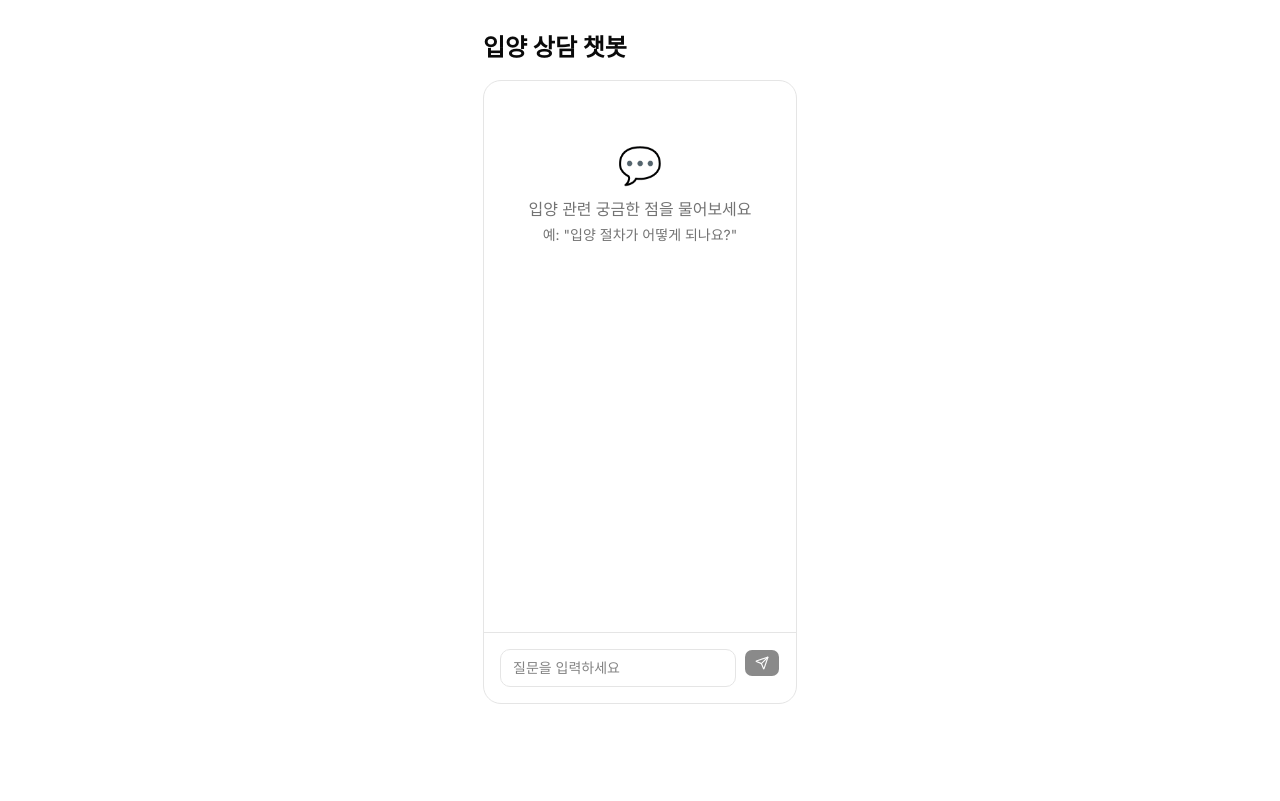
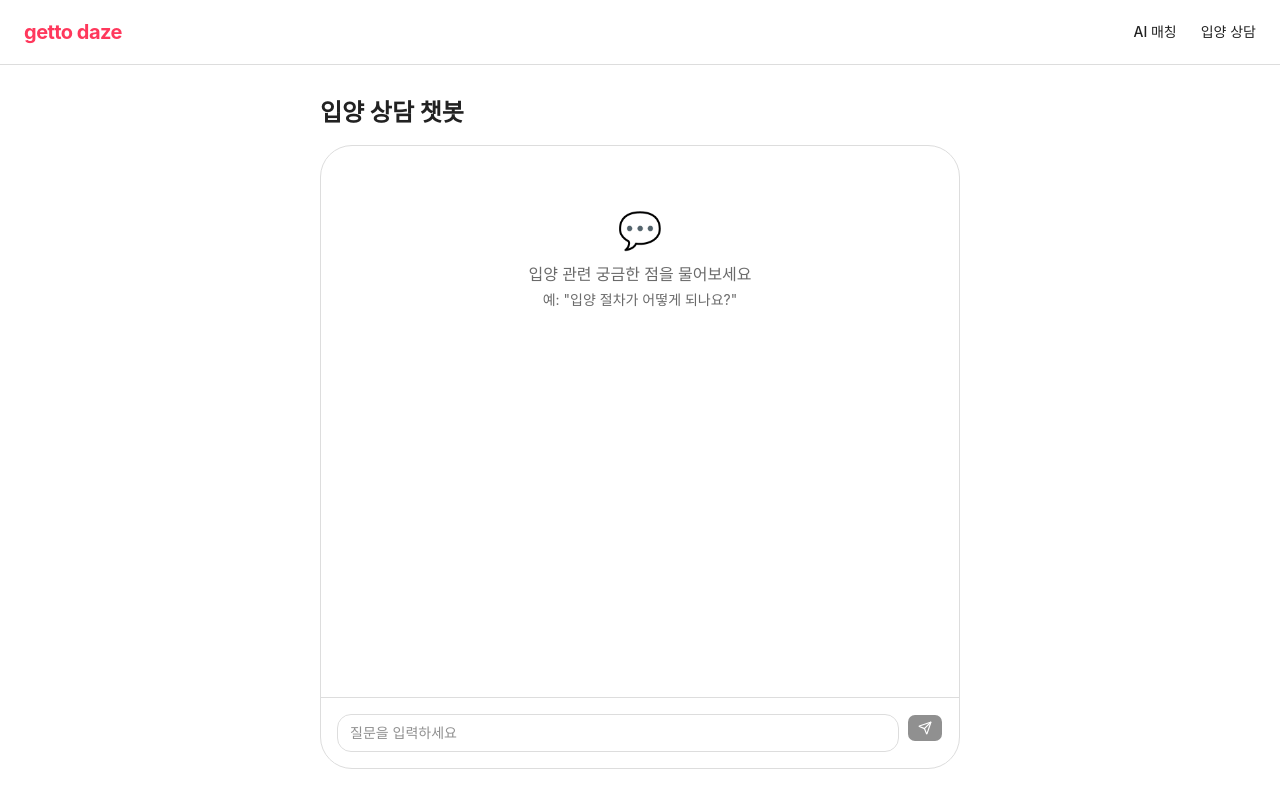
Before and after one commit to anko-developer/getto-daze, a Next.js app: page /chat in a window 1280 px wide. Built offline with nearby package versions, Linux system fonts and the light colour scheme.

Commit message:
fix: use resend default domain, sanitize subject newlines, airbnb design system, add README

```diff
--- a/src/app/api/inquiry/route.ts
+++ b/src/app/api/inquiry/route.ts
@@ -31,9 +31,9 @@ export async function POST(request: NextRequest) {
     await request.json();
 
   const { error } = await getResendClient().emails.send({
-    from: 'no-reply@gettodaze.vercel.app',
+    from: 'getto daze <onboarding@resend.dev>',
     to: user.email!,
-    subject: `[getto daze] ${escapeHtml(String(animal_kind))} 입양 문의 내용`,
+    subject: `[getto daze] ${escapeHtml(String(animal_kind).replace(/\s+/g, ' ').trim())} 입양 문의 내용`,
     html: `
       <h2>문의하신 내용을 저장했어요</h2>
       <p><strong>동물 ID:</strong> ${escapeHtml(String(animal_id))}</p>
--- a/src/app/globals.css
+++ b/src/app/globals.css
@@ -18,11 +18,6 @@
   --color-sidebar-primary: var(--sidebar-primary);
   --color-sidebar-foreground: var(--sidebar-foreground);
   --color-sidebar: var(--sidebar);
-  --color-chart-5: var(--chart-5);
-  --color-chart-4: var(--chart-4);
-  --color-chart-3: var(--chart-3);
-  --color-chart-2: var(--chart-2);
-  --color-chart-1: var(--chart-1);
   --color-ring: var(--ring);
   --color-input: var(--input);
   --color-border: var(--border);
@@ -39,82 +34,51 @@
   --color-popover: var(--popover);
   --color-card-foreground: var(--card-foreground);
   --color-card: var(--card);
-  --radius-sm: calc(var(--radius) * 0.6);
-  --radius-md: calc(var(--radius) * 0.8);
-  --radius-lg: var(--radius);
-  --radius-xl: calc(var(--radius) * 1.4);
-  --radius-2xl: calc(var(--radius) * 1.8);
-  --radius-3xl: calc(var(--radius) * 2.2);
-  --radius-4xl: calc(var(--radius) * 2.6);
+  --radius-sm: 4px;
+  --radius-md: 8px;
+  --radius-lg: 14px;
+  --radius-xl: 20px;
+  --radius-2xl: 32px;
 }
 
 :root {
-  --background: oklch(1 0 0);
-  --foreground: oklch(0.145 0 0);
-  --card: oklch(1 0 0);
-  --card-foreground: oklch(0.145 0 0);
-  --popover: oklch(1 0 0);
-  --popover-foreground: oklch(0.145 0 0);
-  --primary: oklch(0.205 0 0);
-  --primary-foreground: oklch(0.985 0 0);
-  --secondary: oklch(0.97 0 0);
-  --secondary-foreground: oklch(0.205 0 0);
-  --muted: oklch(0.97 0 0);
-  --muted-foreground: oklch(0.556 0 0);
-  --accent: oklch(0.97 0 0);
-  --accent-foreground: oklch(0.205 0 0);
-  --destructive: oklch(0.577 0.245 27.325);
-  --border: oklch(0.922 0 0);
-  --input: oklch(0.922 0 0);
-  --ring: oklch(0.708 0 0);
-  --chart-1: oklch(0.87 0 0);
-  --chart-2: oklch(0.556 0 0);
-  --chart-3: oklch(0.439 0 0);
-  --chart-4: oklch(0.371 0 0);
-  --chart-5: oklch(0.269 0 0);
-  --radius: 0.625rem;
-  --sidebar: oklch(0.985 0 0);
-  --sidebar-foreground: oklch(0.145 0 0);
-  --sidebar-primary: oklch(0.205 0 0);
-  --sidebar-primary-foreground: oklch(0.985 0 0);
-  --sidebar-accent: oklch(0.97 0 0);
-  --sidebar-accent-foreground: oklch(0.205 0 0);
-  --sidebar-border: oklch(0.922 0 0);
-  --sidebar-ring: oklch(0.708 0 0);
-}
+  /* Airbnb Design Tokens */
+  --rausch: #ff385c;
+  --rausch-dark: #e00b41;
+  --near-black: #222222;
+  --secondary-gray: #6a6a6a;
+  --surface-gray: #f2f2f2;
+  --border-gray: #dddddd;
+  --card-shadow: rgba(0,0,0,0.02) 0px 0px 0px 1px, rgba(0,0,0,0.04) 0px 2px 6px, rgba(0,0,0,0.1) 0px 4px 8px;
+  --hover-shadow: rgba(0,0,0,0.08) 0px 4px 12px;
 
-.dark {
-  --background: oklch(0.145 0 0);
-  --foreground: oklch(0.985 0 0);
-  --card: oklch(0.205 0 0);
-  --card-foreground: oklch(0.985 0 0);
-  --popover: oklch(0.205 0 0);
-  --popover-foreground: oklch(0.985 0 0);
-  --primary: oklch(0.922 0 0);
-  --primary-foreground: oklch(0.205 0 0);
-  --secondary: oklch(0.269 0 0);
-  --secondary-foreground: oklch(0.985 0 0);
-  --muted: oklch(0.269 0 0);
-  --muted-foreground: oklch(0.708 0 0);
-  --accent: oklch(0.269 0 0);
-  --accent-foreground: oklch(0.985 0 0);
-  --destructive: oklch(0.704 0.191 22.216);
-  --border: oklch(1 0 0 / 10%);
-  --input: oklch(1 0 0 / 15%);
-  --ring: oklch(0.556 0 0);
-  --chart-1: oklch(0.87 0 0);
-  --chart-2: oklch(0.556 0 0);
-  --chart-3: oklch(0.439 0 0);
-  --chart-4: oklch(0.371 0 0);
-  --chart-5: oklch(0.269 0 0);
-  --sidebar: oklch(0.205 0 0);
-  --sidebar-foreground: oklch(0.985 0 0);
-  --sidebar-primary: oklch(0.488 0.243 264.376);
-  --sidebar-primary-foreground: oklch(0.985 0 0);
-  --sidebar-accent: oklch(0.269 0 0);
-  --sidebar-accent-foreground: oklch(0.985 0 0);
-  --sidebar-border: oklch(1 0 0 / 10%);
-  --sidebar-ring: oklch(0.556 0 0);
+  --background: #ffffff;
+  --foreground: #222222;
+  --card: #ffffff;
+  --card-foreground: #222222;
+  --popover: #ffffff;
+  --popover-foreground: #222222;
+  --primary: #222222;
+  --primary-foreground: #ffffff;
+  --secondary: #f2f2f2;
+  --secondary-foreground: #222222;
+  --muted: #f7f7f7;
+  --muted-foreground: #6a6a6a;
+  --accent: #f2f2f2;
+  --accent-foreground: #222222;
+  --destructive: #c13515;
+  --border: #dddddd;
+  --input: #dddddd;
+  --ring: #222222;
+  --radius: 0.5rem;
+  --sidebar: #ffffff;
+  --sidebar-foreground: #222222;
+  --sidebar-primary: #222222;
+  --sidebar-primary-foreground: #ffffff;
+  --sidebar-accent: #f2f2f2;
+  --sidebar-accent-foreground: #222222;
+  --sidebar-border: #dddddd;
+  --sidebar-ring: #222222;
 }
 
 @layer base {
@@ -123,8 +87,7 @@
   }
   body {
     @apply bg-background text-foreground;
-  }
-  html {
-    @apply font-sans;
+    font-family: -apple-system, BlinkMacSystemFont, 'Segoe UI', 'Helvetica Neue', Arial, sans-serif;
+    color: #222222;
   }
 }
--- a/src/app/layout.tsx
+++ b/src/app/layout.tsx
@@ -1,8 +1,6 @@
 import type { Metadata } from 'next';
-import { Inter } from 'next/font/google';
 import './globals.css';
-
-const inter = Inter({ subsets: ['latin'] });
+import Link from 'next/link';
 
 export const metadata: Metadata = {
   title: 'getto daze — 유기동물 입양',
@@ -15,9 +13,32 @@ export default function RootLayout({
   children: React.ReactNode;
 }>) {
   return (
-    <html lang="ko" className="h-full antialiased">
-      <body className={`${inter.className} min-h-full flex flex-col`}>
-        {children}
+    <html lang="ko" className="h-full antialiased" suppressHydrationWarning>
+      <body className="min-h-full flex flex-col bg-white text-[#222222]" suppressHydrationWarning>
+        <header className="sticky top-0 z-50 bg-white border-b border-[#dddddd]">
+          <div className="max-w-7xl mx-auto px-6 h-16 flex items-center justify-between">
+            <Link href="/" className="text-[#ff385c] font-bold text-xl tracking-tight">
+              getto daze
+            </Link>
+            <nav className="flex items-center gap-6">
+              <Link
+                href="/match"
+                className="text-sm font-medium text-[#222222] hover:text-[#ff385c] transition-colors"
+              >
+                AI 매칭
+              </Link>
+              <Link
+                href="/chat"
+                className="text-sm font-medium text-[#222222] hover:text-[#ff385c] transition-colors"
+              >
+                입양 상담
+              </Link>
+            </nav>
+          </div>
+        </header>
+        <main className="flex-1">
+          {children}
+        </main>
       </body>
     </html>
   );
--- a/src/app/page.tsx
+++ b/src/app/page.tsx
@@ -5,7 +5,6 @@ import { AnimalGrid } from '@/components/AnimalGrid';
 import { StaleBanner } from '@/components/StaleBanner';
 import { Animal } from '@/types';
 import Link from 'next/link';
-import { buttonVariants } from '@/components/ui/button';
 
 export default function HomePage() {
   const [region, setRegion] = useState('all');
@@ -28,31 +27,37 @@ export default function HomePage() {
   }, [fetchAnimals]);
 
   return (
-    <div className="max-w-6xl mx-auto px-4 py-8">
-      <header className="mb-8">
-        <h1 className="text-3xl font-bold mb-2">getto daze</h1>
-        <p className="text-muted-foreground">
+    <div>
+      {/* Hero */}
+      <div className="bg-white border-b border-[#dddddd] px-6 py-10">
+        <div className="max-w-7xl mx-auto">
+          <h1 className="text-3xl font-bold text-[#222222] mb-1" style={{ letterSpacing: '-0.44px' }}>
+            새 가족을 기다리는 친구들
+          </h1>
+          <p className="text-[#6a6a6a] text-sm mb-6">
             지역 유기동물을 찾고, AI로 나에게 맞는 친구를 만나보세요
           </p>
-      </header>
-
-      <div className="flex flex-wrap gap-3 mb-6 items-center">
+          <div className="flex flex-wrap items-center gap-3">
             <RegionSelector value={region} onChange={setRegion} />
-        <Link href="/match" className={buttonVariants({ variant: 'outline' })}>
-          🐶 AI 매칭 시작
-        </Link>
-        <Link href="/chat" className={buttonVariants({ variant: 'ghost' })}>
-          💬 입양 상담
+            <Link
+              href="/match"
+              className="inline-flex items-center gap-2 px-5 py-2.5 rounded-lg bg-[#222222] text-white text-sm font-medium hover:bg-[#ff385c] transition-colors"
+            >
+              AI 매칭 시작
             </Link>
           </div>
+        </div>
+      </div>
 
+      {/* Grid */}
+      <div className="max-w-7xl mx-auto px-6 py-8">
         {stale && (
-        <div className="mb-4">
+          <div className="mb-6">
             <StaleBanner />
           </div>
         )}
-
         <AnimalGrid animals={animals} loading={loading} />
+      </div>
     </div>
   );
 }
--- a/src/components/LoginModal.tsx
+++ b/src/components/LoginModal.tsx
@@ -1,7 +1,6 @@
 'use client'
 import { useState } from 'react'
 import { Dialog, DialogContent, DialogHeader, DialogTitle } from '@/components/ui/dialog'
-import { Button } from '@/components/ui/button'
 import { createClient } from '@/lib/supabase/client'
 
 type Props = {
@@ -27,14 +26,20 @@ export function LoginModal({ open, onClose, redirectTo = '/' }: Props) {
 
   return (
     <Dialog open={open} onOpenChange={onClose}>
-      <DialogContent className="sm:max-w-sm">
+      <DialogContent className="sm:max-w-sm rounded-[20px] border-[#dddddd]">
         <DialogHeader>
-          <DialogTitle>찜하기는 로그인이 필요해요</DialogTitle>
+          <DialogTitle className="text-[#222222] font-bold" style={{ letterSpacing: '-0.18px' }}>
+            로그인이 필요해요
+          </DialogTitle>
         </DialogHeader>
-        {error && <p className="text-sm text-destructive mt-2">{error}</p>}
-        <Button onClick={loginWithGoogle} className="w-full mt-4">
+        <p className="text-sm text-[#6a6a6a] mt-1">찜하기는 로그인 후 이용할 수 있어요.</p>
+        {error && <p className="text-sm text-[#c13515] mt-2">{error}</p>}
+        <button
+          onClick={loginWithGoogle}
+          className="w-full mt-4 py-3 rounded-lg bg-[#222222] text-white text-sm font-medium hover:bg-[#ff385c] transition-colors"
+        >
           Google로 계속하기
-        </Button>
+        </button>
       </DialogContent>
     </Dialog>
   )
--- a/src/components/RegionSelector.tsx
+++ b/src/components/RegionSelector.tsx
@@ -15,24 +15,22 @@ type Props = {
 
 export function RegionSelector({ value, onChange }: Props) {
   return (
-    <>
     <Select value={value} onValueChange={(v) => onChange(v ?? 'all')}>
-        <SelectTrigger className="w-48">
+      <SelectTrigger className="w-40 border-[#dddddd] rounded-lg text-sm font-medium text-[#222222] bg-white hover:border-[#222222] transition-colors">
         <SelectValue placeholder="시/도 선택">
           {value === 'all' || !value
             ? '전국'
             : (SIDO_LIST.find((s) => s.code === value)?.name ?? '시/도 선택')}
         </SelectValue>
       </SelectTrigger>
-        <SelectContent>
-          <SelectItem value="all">전국</SelectItem>
+      <SelectContent className="rounded-xl border-[#dddddd]">
+        <SelectItem value="all" className="text-sm">전국</SelectItem>
         {SIDO_LIST.map((sido) => (
-            <SelectItem key={sido.code} value={sido.code}>
+          <SelectItem key={sido.code} value={sido.code} className="text-sm">
             {sido.name}
           </SelectItem>
         ))}
       </SelectContent>
     </Select>
-    </>
   );
 }
```
Also changed, not shown: src/app/animals/[id]/page.tsx (+39 -14 lines), src/app/match/page.tsx (+25 -12 lines), src/components/AnimalCard.tsx (+19 -10 lines), src/components/AnimalGrid.tsx (+16 -11 lines), src/components/InquiryForm.tsx (+13 -9 lines), src/components/MatchSurvey.tsx (+36 -31 lines), 2 other files (tests, documents, lock files or other folders). Lines whose indentation alone changed are shown as unchanged.
